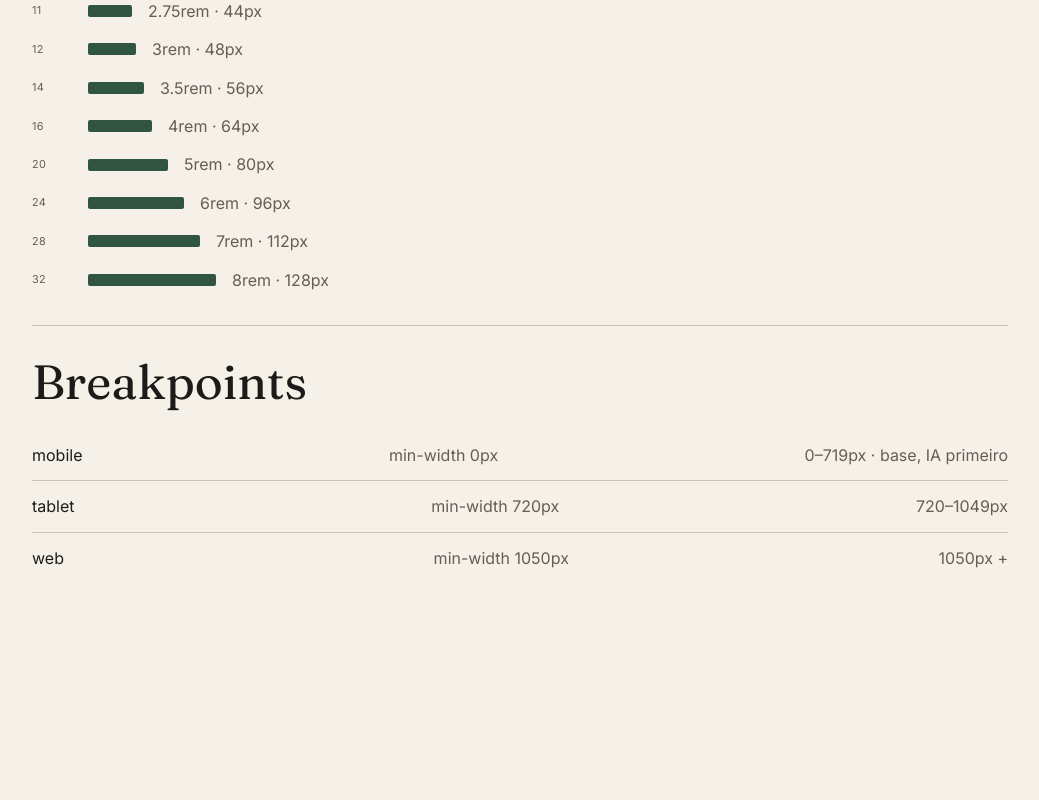
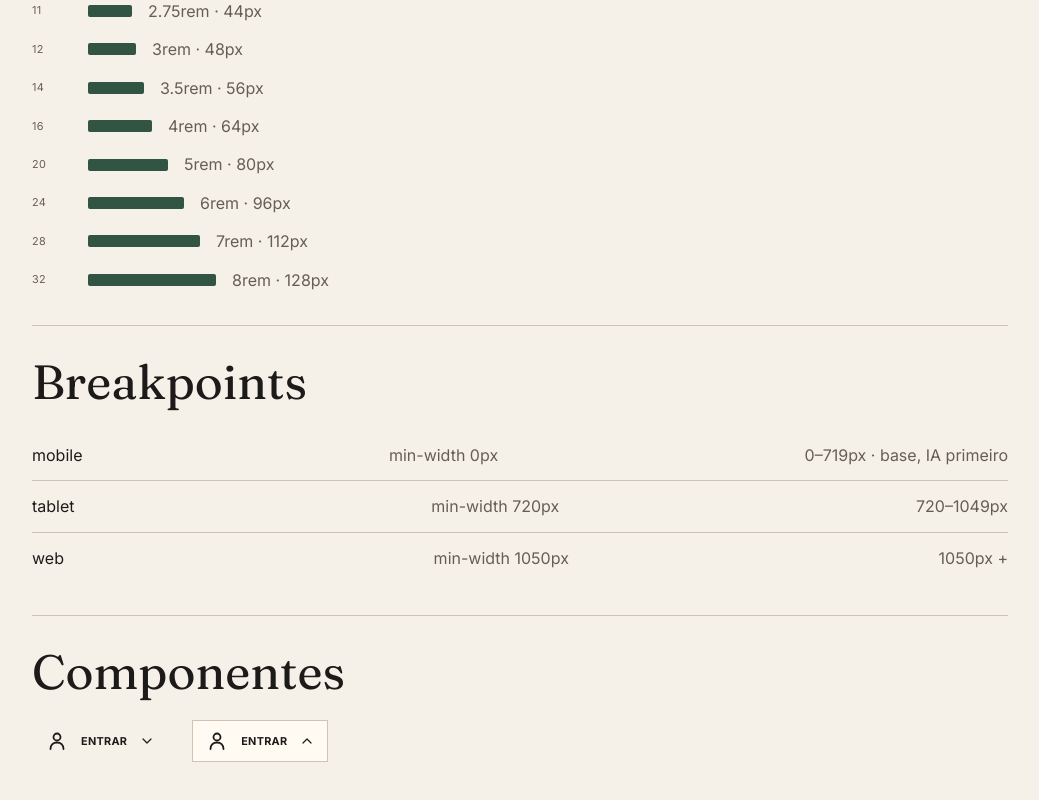
Before and after one commit to Vintex-Ages/vintex-prod, a React (Vite) app in the folder front-end/: page / in a window 1280 px wide. Shown: the part 2142-2942 px from the top of the page, without its empty margins (120-1159 px from the left). Before the commit the page ends 2805 px from the top, so only its background shows below. Built offline with nearby package versions, Linux system fonts and the light colour scheme.

Commit message:
docs: adiciona account button ao style guide

```diff
--- a/front-end/src/pages/StyleGuide/StyleGuide.tsx
+++ b/front-end/src/pages/StyleGuide/StyleGuide.tsx
@@ -1,5 +1,6 @@
 import type { ReactNode } from 'react';
 import clsx from 'clsx';
+import { AccountButton } from '@/components/layout/AccountButton';
 import { colorTokens, fontSize, screens, spacing } from '@/styles/tokens';
 
 /**
@@ -122,6 +123,12 @@ function StyleGuide() {
           ))}
         </ul>
       </Section>
+      <Section title="Componentes">
+        <div className="flex gap-6">
+          <AccountButton label="Entrar" open={false} onClick={() => {}} />
+          <AccountButton label="Entrar" open onClick={() => {}} />
+        </div>
+      </Section>
     </main>
   );
 }
```
